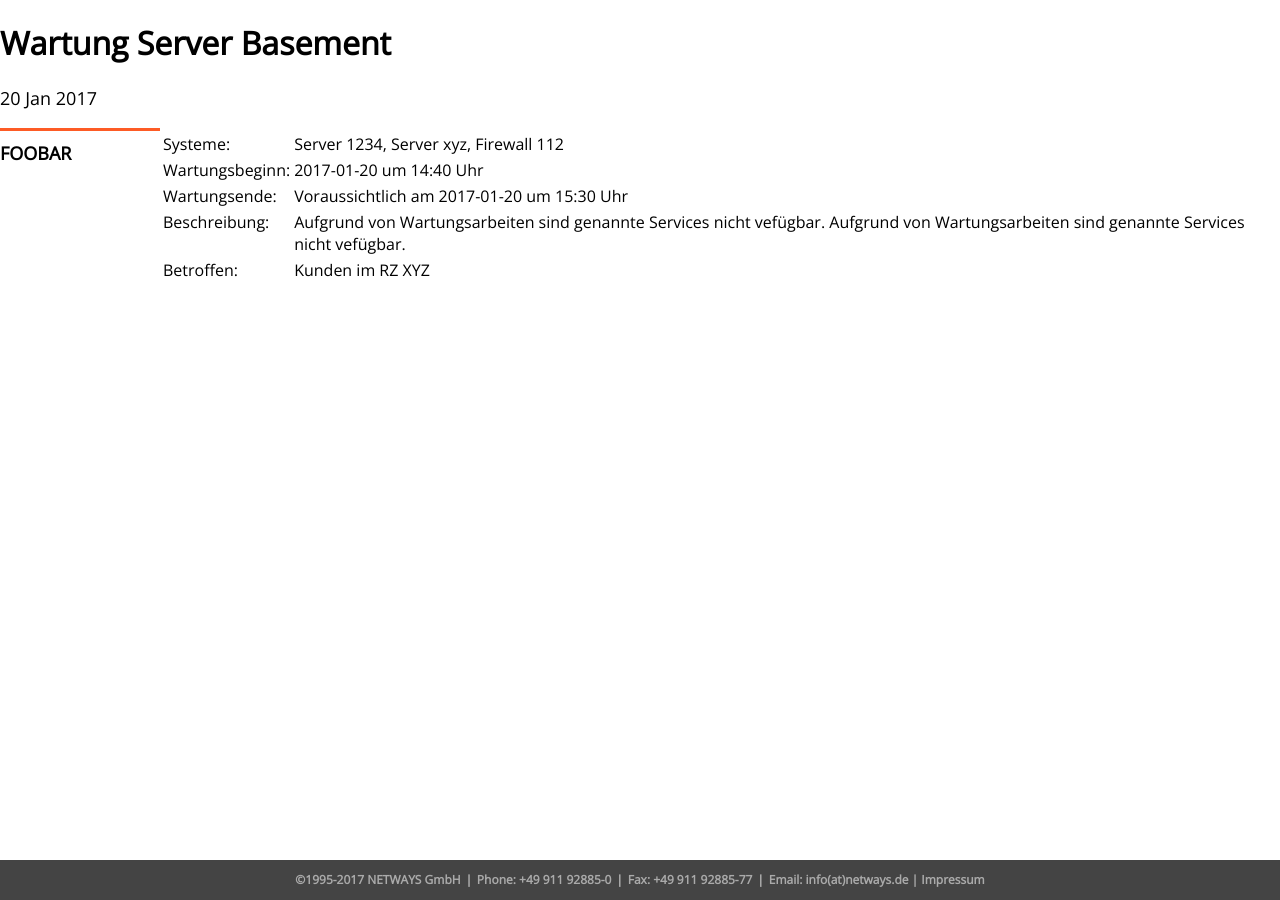
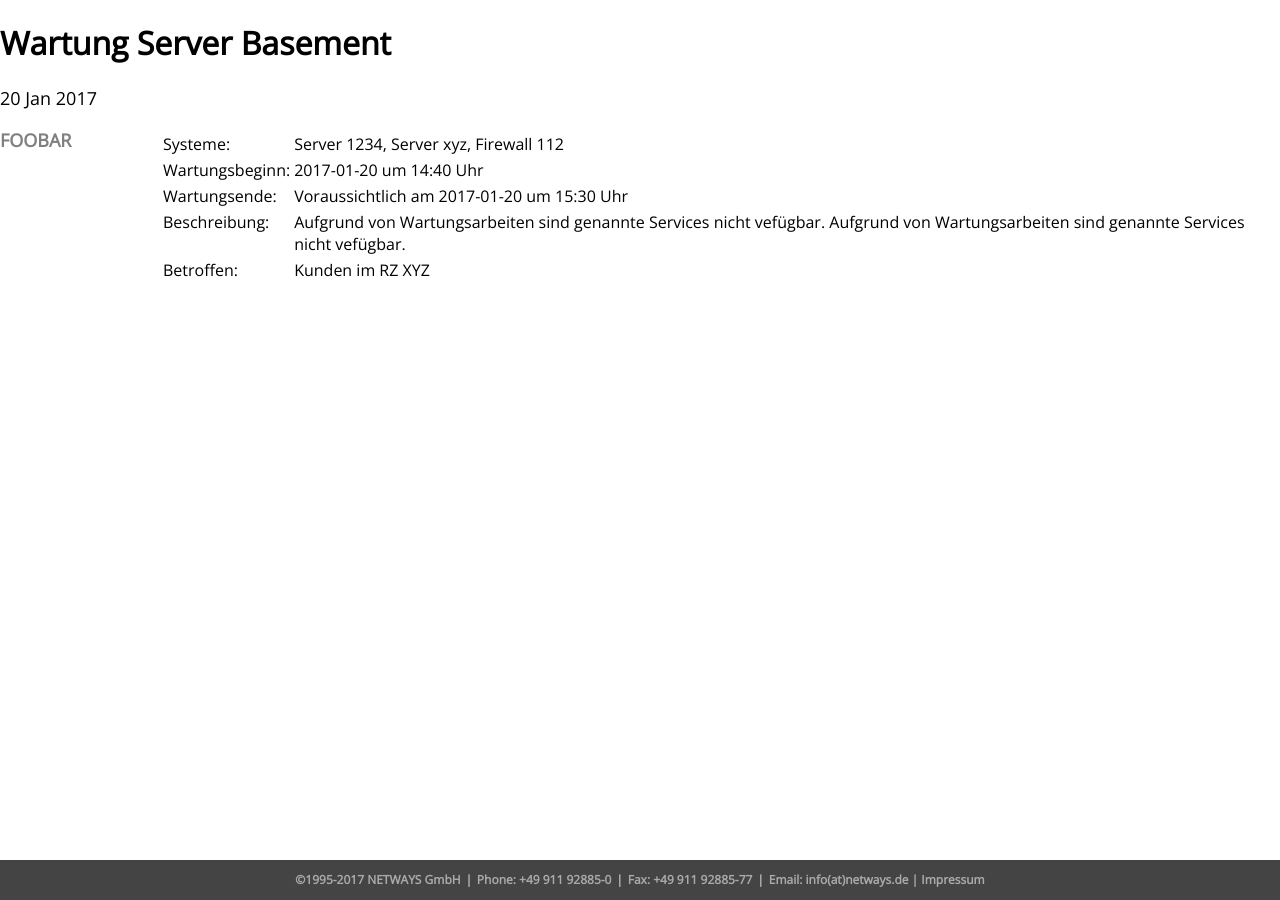
Before and after one commit to Storagegirl/storagegirl.github.io, a Jekyll site: the page built from _posts/2017-01-20-table.md, in a window 1280 px wide. Built offline with Jekyll 4.4.1, drawn with Linux system fonts in a browser that asks for light colours.

Commit message:
Update 2017-01-20-table.md

```diff
--- a/_posts/2017-01-20-table.md
+++ b/_posts/2017-01-20-table.md
@@ -5,7 +5,7 @@ date: 2017-01-20
 time: "14:40"
 ---
 
-<div class="boxdate"> FOOBAR </div>
+<div class="boxtime"> FOOBAR </div>
 
 |                      |                                                                      |
 |----------------------|----------------------------------------------------------------------|
```
